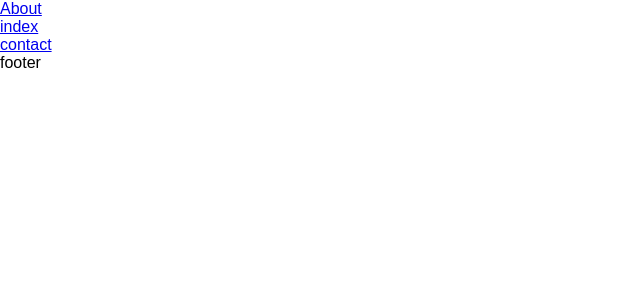
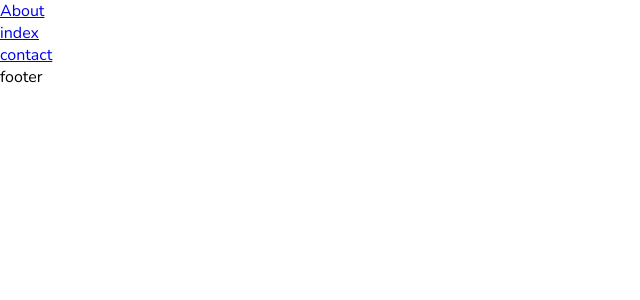
Before and after one commit to Ednesor/50-projects-50-days, a Next.js app: page / in a window 1280 px wide. Shown: the top 300 px of the page, without its empty margins (0-640 px from the left). Built offline with nearby package versions, Linux system fonts and the light colour scheme.

Commit message:
style: add new fonts

```diff
--- a/src/pages/_document.js
+++ b/src/pages/_document.js
@@ -3,7 +3,15 @@
 export default function Document() {
   return (
     <Html lang="en">
-      <Head />
+      <Head>
+
+        <link rel="preconnect" href="https://fonts.googleapis.com" />
+        <link rel="preconnect" href="https://fonts.gstatic.com" crossorigin />
+        <link href="https://fonts.googleapis.com/css2?family=Nunito:wght@200;300;400;500;600;700;800;900&family=Open+Sans:ital,wght@0,300;1,800&display=swap" rel="stylesheet" />
+        <link rel="preconnect" href="https://fonts.googleapis.com" />
+        <link rel="preconnect" href="https://fonts.gstatic.com" crossorigin />
+        <link href="https://fonts.googleapis.com/css2?family=Orbitron:wght@400;500;600;700;800;900&display=swap" rel="stylesheet" />
+      </Head>
       <body>
         <Main />
         <NextScript />
```
